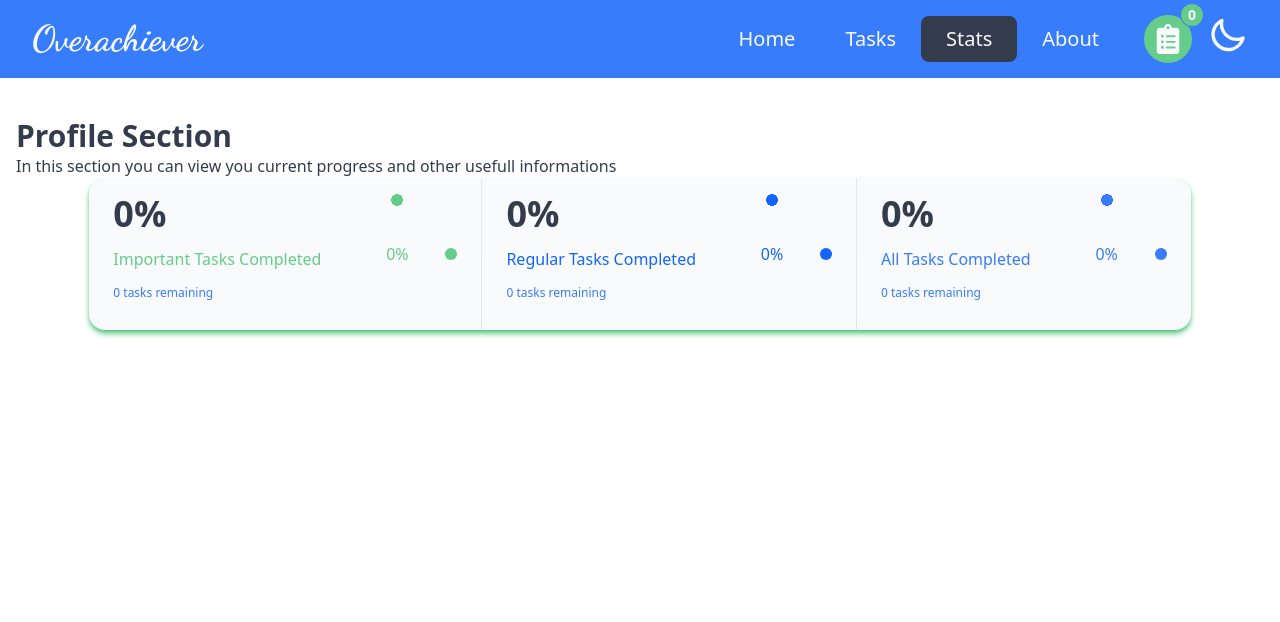
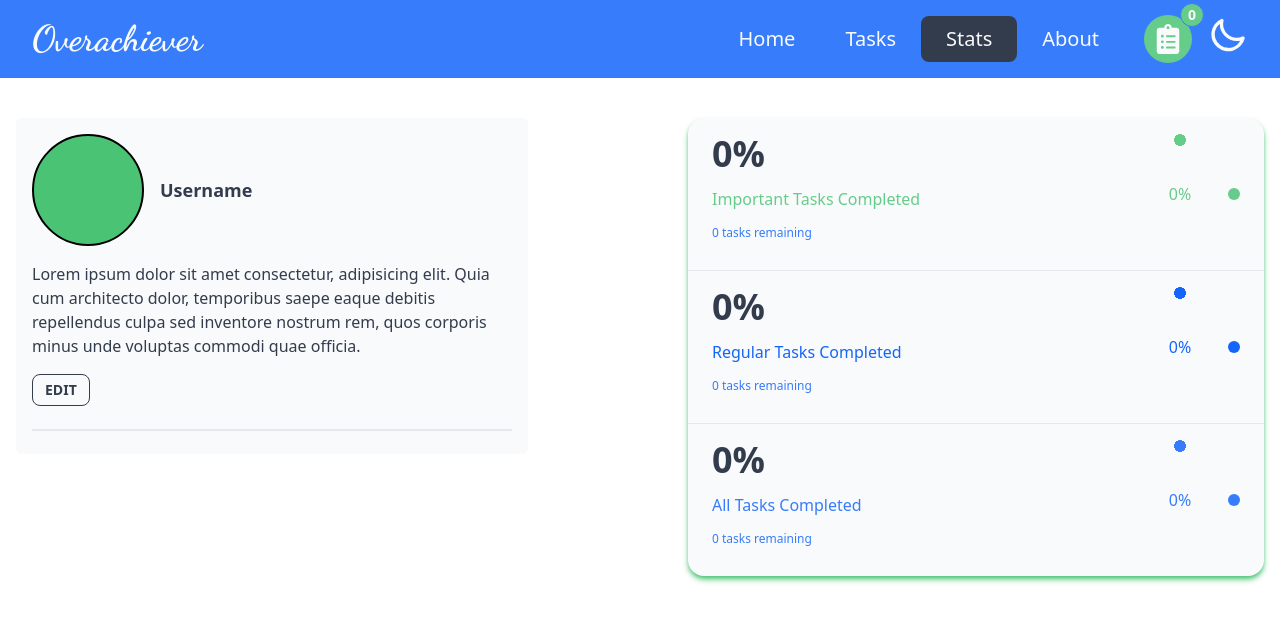
Before and after one commit to Radexman/Overachiever, a React (Create React App) app: page /stats in a window 1280 px wide. Shown: the top 622 px of the page. Built offline with nearby package versions, Linux system fonts and the light colour scheme.

Commit message:
Profile & Form Mockup

```diff
--- a/src/components/Pages/Stats/Stats.tsx
+++ b/src/components/Pages/Stats/Stats.tsx
@@ -56,10 +56,10 @@ const Stats = () => {
   return (
     <div className="container mx-auto px-4 py-10">
       {/* Profile Section */}
-      <Profile />
-      <div className="flex items-center justify-center">
+      <div className="flex flex-col justify-between gap-8 lg:flex-row lg:gap-20">
+        <Profile />
         {/* Statistics Section */}
-        <div className="stats stats-vertical w-full bg-secondary-content shadow-md shadow-primary-focus lg:stats-horizontal lg:w-auto">
+        <div className="stats stats-vertical w-full bg-secondary-content shadow-md shadow-primary-focus lg:max-w-xl">
           {/* Single Stat Important */}
           <div className="stat">
             <div className="stat-figure text-primary">
--- a/src/components/layout/Form/Form.tsx
+++ b/src/components/layout/Form/Form.tsx
@@ -38,7 +38,7 @@ const Form = () => {
       id: uuidv4(),
     };
 
-    if (taskEdit.edit === true) {
+    if (taskEdit.edit) {
       updateTask(taskEdit.task.id, newTask);
     } else {
       addTask(newTask);
--- a/src/components/layout/Modal/CompleteModal.tsx
+++ b/src/components/layout/Modal/CompleteModal.tsx
@@ -13,7 +13,7 @@ const CompleteModal = ({ task }: CompleteModalProps) => {
   return (
     <>
       <button
-        className="btn btn-sm w-[33%] rounded-none hover:bg-green-600"
+        className="btn btn-sm w-[33%] rounded-none rounded-l-md border-none hover:bg-green-600"
         onClick={() =>
           (
             document.getElementById(
@@ -27,7 +27,7 @@ const CompleteModal = ({ task }: CompleteModalProps) => {
       <dialog id="complete_modal" className="modal">
         <div className="modal-box">
           <h3 className="text-lg font-bold text-primary">Complete Task</h3>
-          <p className="py-4">
+          <p className="py-4 text-primary">
             This action will remove this task and mark is as completed
           </p>
           <div className="modal-action">
@@ -35,7 +35,7 @@ const CompleteModal = ({ task }: CompleteModalProps) => {
               <div className="btn-group">
                 <button
                   onClick={() => completeTask(task)}
-                  className="btn btn-primary"
+                  className="btn btn-primary w-24"
                 >
                   Complete
                 </button>
--- /dev/null
+++ b/src/components/layout/Modal/CustomModal.tsx
@@ -0,0 +1,13 @@
+const CustomModal = () => {
+  return (
+    <div className="absolute left-0 top-0 z-10 max-w-md rounded-md bg-primary-content">
+      <div className="flex flex-col">
+        <p>Complete task?</p>
+        <p>This action will mark this task as completed</p>
+        <button className="btn btn-sm">Complete</button>
+      </div>
+    </div>
+  );
+};
+
+export default CustomModal;
--- a/src/components/layout/Modal/EditModal.tsx
+++ b/src/components/layout/Modal/EditModal.tsx
@@ -1,37 +1,40 @@
-import { useContext } from "react";
-import AppContext from "../../../context/AppContext";
-import { IoIosCheckmarkCircleOutline as CompleteIcon } from "react-icons/io";
+// import { useContext } from "react";
+// import AppContext from "../../../context/AppContext";
+import { AiOutlineEdit as EditIcon } from "react-icons/ai";
 import { Task } from "../../../Types/TaskType";
 
 type EditModalProps = {
   task: Task;
+  edit: (task: Task) => void;
 };
 
-const EditModal = ({ task }: EditModalProps) => {
-  const { editTask } = useContext(AppContext);
+const EditModal = ({ task, edit }: EditModalProps) => {
+  // const { editTask } = useContext(AppContext);
 
   return (
     <>
       <button
-        className="btn btn-sm w-[33%] rounded-none hover:bg-primary-focus"
+        className="btn btn-sm w-[33%] rounded-none border-none hover:bg-primary-focus"
         onClick={() =>
           (
             document.getElementById("edit_modal") as HTMLDialogElement | null
           )?.showModal()
         }
       >
-        <CompleteIcon size={25} />
+        <EditIcon size={25} />
       </button>
       <dialog id="edit_modal" className="modal">
         <div className="modal-box">
           <h3 className="text-lg font-bold text-primary">Edit Task</h3>
-          <p className="py-4">This action will put this task in edit mode</p>
+          <p className="py-4 text-primary">
+            This action will put this task in edit mode
+          </p>
           <div className="modal-action">
             <form method="dialog">
               <div className="btn-group">
                 <button
-                  onClick={() => editTask(task)}
-                  className="btn btn-primary"
+                  onClick={() => edit(task)}
+                  className="btn btn-primary w-24"
                 >
                   Edit
                 </button>
--- a/src/components/layout/Modal/RemoveModal.tsx
+++ b/src/components/layout/Modal/RemoveModal.tsx
@@ -1,6 +1,6 @@
 import { useContext } from "react";
 import AppContext from "../../../context/AppContext";
-import { IoIosCheckmarkCircleOutline as CompleteIcon } from "react-icons/io";
+import { MdDeleteForever as RemoveIcon } from "react-icons/md";
 
 type RemoveModalProps = {
   id: string;
@@ -12,19 +12,19 @@ const RemoveModal = ({ id }: RemoveModalProps) => {
   return (
     <>
       <button
-        className="btn btn-sm w-[33%] rounded-none hover:bg-red-600"
+        className="btn btn-sm w-[33%] rounded-none rounded-r-md border-none hover:bg-red-600"
         onClick={() =>
           (
             document.getElementById("remove_modal") as HTMLDialogElement | null
           )?.showModal()
         }
       >
-        <CompleteIcon size={25} />
+        <RemoveIcon size={25} />
       </button>
       <dialog id="remove_modal" className="modal">
         <div className="modal-box">
           <h3 className="text-lg font-bold text-primary">Remove Task</h3>
-          <p className="py-4">
+          <p className="py-4 text-primary">
             This action will remove this task and not mark it as completed
           </p>
           <div className="modal-action">
@@ -32,7 +32,7 @@ const RemoveModal = ({ id }: RemoveModalProps) => {
               <div className="btn-group">
                 <button
                   onClick={() => removeTask(id)}
-                  className="btn btn-primary"
+                  className="btn btn-primary w-24"
                 >
                   Remove
                 </button>
--- a/src/components/layout/Profile/Profile.tsx
+++ b/src/components/layout/Profile/Profile.tsx
@@ -1,11 +1,46 @@
+import { useState } from "react";
+
 const Profile = () => {
+  const [displayForm, setDisplayForm] = useState(false);
+
   return (
-    <div>
-      <h1 className="text-3xl font-bold">Profile Section</h1>
-      <p>
-        In this section you can view you current progress and other usefull
-        informations
-      </p>
+    <div className="flex flex-col items-center">
+      <div className="max-w-lg space-y-4 rounded-md bg-secondary-content p-4">
+        <div className="flex items-center gap-4">
+          {/* Profile Picture */}
+          <div className="h-28 w-28 rounded-full border-2 border-black bg-primary-focus"></div>
+          <h2 className="text-lg font-bold">Username</h2>
+        </div>
+        <p>
+          Lorem ipsum dolor sit amet consectetur, adipisicing elit. Quia cum
+          architecto dolor, temporibus saepe eaque debitis repellendus culpa sed
+          inventore nostrum rem, quos corporis minus unde voluptas commodi quae
+          officia.
+        </p>
+        <button
+          onClick={() => setDisplayForm(!displayForm)}
+          className="btn btn-outline btn-sm"
+        >
+          Edit
+        </button>
+        <div className="divider"></div>
+        <div className={displayForm ? "block" : "hidden"}>
+          <form>
+            <div>
+              <label htmlFor="username">Your Username</label>
+              <input type="text" />
+            </div>
+            <div>
+              <label htmlFor="avatr">Profile Picture</label>
+              <input type="file" name="avatar" />
+            </div>
+            <div>
+              <label htmlFor="bio">Bio</label>
+              <textarea name="bio" id="bio"></textarea>
+            </div>
+          </form>
+        </div>
+      </div>
     </div>
   );
 };
--- a/src/components/layout/SingleTask/SingleTask.tsx
+++ b/src/components/layout/SingleTask/SingleTask.tsx
@@ -1,7 +1,10 @@
 import { Task } from "../../../Types/TaskType";
-import CompleteModal from "../Modal/CompleteModal";
-import EditModal from "../Modal/EditModal";
-import RemoveModal from "../Modal/RemoveModal";
+import { useContext, useState } from "react";
+import AppContext from "../../../context/AppContext";
+import { AiOutlineEdit as EditIcon } from "react-icons/ai";
+import { MdDeleteForever as RemoveIcon } from "react-icons/md";
+import { IoIosCheckmarkCircleOutline as CompleteIcon } from "react-icons/io";
+import CustomModal from "../Modal/CustomModal";
 
 type SingleTaskProps = {
   task: Task;
@@ -9,10 +12,11 @@ type SingleTaskProps = {
 
 const SingleTask = ({ task }: SingleTaskProps) => {
   const { todo, important, details } = task;
+  const { editTask, completeTask, removeTask } = useContext(AppContext);
 
   return (
     <div
-      className={`collapse-arrow collapse rounded-md p-0 text-left ${
+      className={`collapse collapse-arrow relative rounded-md p-0 text-left ${
         important ? "bg-primary text-primary-content" : "bg-secondary-content"
       }`}
     >
@@ -22,12 +26,28 @@ const SingleTask = ({ task }: SingleTaskProps) => {
         <div className="flex flex-col space-y-4">
           {details && <div>{details}</div>}
           <div>
-            <CompleteModal task={task} />
-            <EditModal task={task} />
-            <RemoveModal id={task.id} />
+            <button
+              onClick={() => completeTask(task)}
+              className="btn btn-sm w-[33%] rounded-none rounded-l-md border-none hover:bg-green-600"
+            >
+              <CompleteIcon size={25} />
+            </button>
+            <button
+              onClick={() => editTask(task)}
+              className="btn btn-sm w-[33%] rounded-none border-none hover:bg-primary-focus"
+            >
+              <EditIcon size={25} />
+            </button>
+            <button
+              onClick={() => removeTask(task.id)}
+              className="btn btn-sm w-[33%] rounded-none rounded-r-md border-none hover:bg-red-600"
+            >
+              <RemoveIcon size={25} />
+            </button>
           </div>
         </div>
       </div>
+      {/* <CustomModal /> */}
     </div>
   );
 };
--- a/src/context/AppContext.tsx
+++ b/src/context/AppContext.tsx
@@ -91,7 +91,7 @@ export const AppContextProvider = ({ children }: ContextProviderProps) => {
   }, [theme]);
 
   // Edit task
-  const editTask = (task: Task, id?: string) => {
+  const editTask = (task: Task) => {
     setTaskEdit({
       task,
       edit: true,
@@ -129,7 +129,7 @@ export const AppContextProvider = ({ children }: ContextProviderProps) => {
   };
 
   // Complete task
-  const completeTask = (task: Task, id?: string) => {
+  const completeTask = (task: Task) => {
     setCompleted([...completed, task]);
     removeTask(task.id);
   };
```
Also changed, not shown: 1 other file (tests, documents, lock files or other folders).
